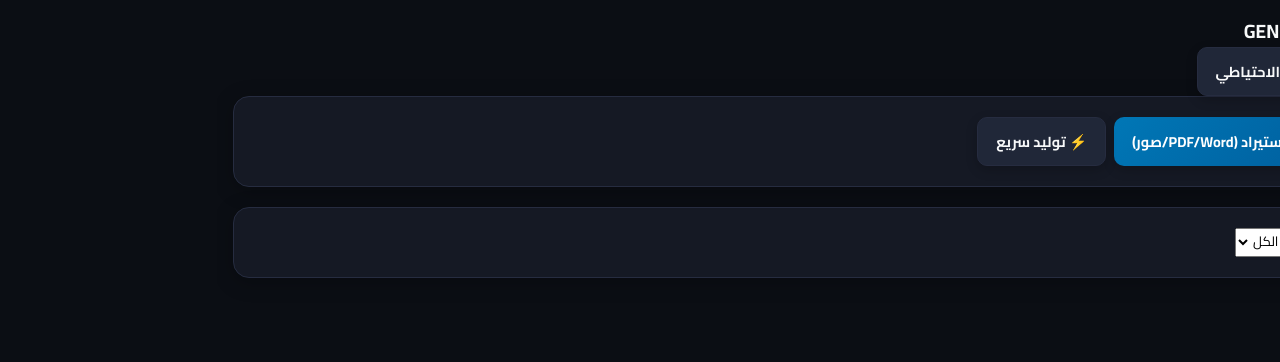
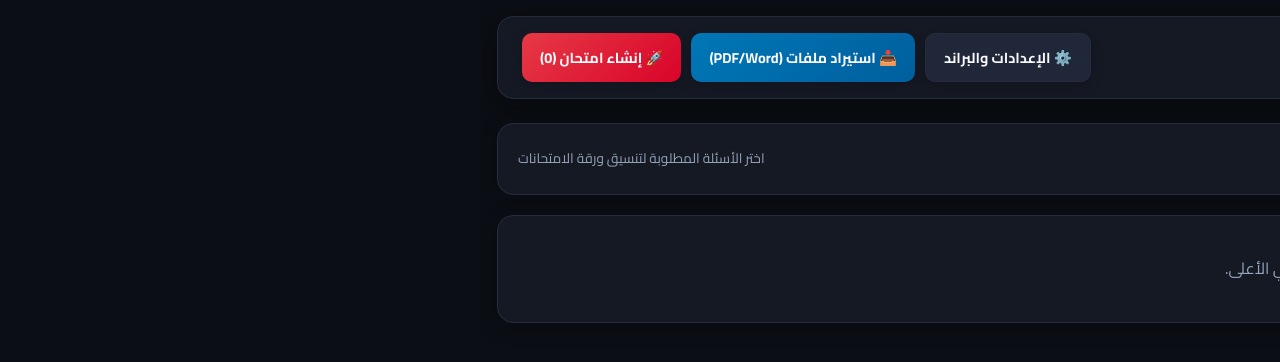
Before and after one commit to geniusbiology1/GENIUS-EXAM-MAKER, a React (Vite) app: page / in a window 1280 px wide. Shown: the top 362 px of the page. Built offline with nearby package versions, Linux system fonts and the light colour scheme.

Commit message:
Update App.jsx

```diff
--- a/src/App.jsx
+++ b/src/App.jsx
@@ -1,98 +1,144 @@
 import React, { useState, useEffect } from 'react';
-import QuestionBank from './screens/QuestionBank';
-import QuestionEditor from './screens/QuestionEditor';
+import { dbOperations } from './db/database';
+import HeaderSettingsModal from './components/HeaderSettingsModal';
+import FileImportModal from './components/FileImportModal';
 import ExamPreview from './components/ExamPreview';
-import QuickGeneratorModal from './components/QuickGeneratorModal';
-import HeaderSettingsModal from './components/HeaderSettingsModal';
-import BackupRestoreModal from './components/BackupRestoreModal';
+import './styles/global.css';
 
 export default function App() {
-  const [screen, setScreen] = useState('bank');
-  const [currentExam, setCurrentExam] = useState(null);
+  const [currentView, setCurrentView] = useState('questions'); // 'questions', 'exams', 'preview'
+  const [questions, setQuestions] = useState([]);
+  const [exams, setExams] = useState([]);
   const [selectedQuestions, setSelectedQuestions] = useState([]);
-  const [editingQuestion, setEditingQuestion] = useState(null);
+  const [activeExam, setActiveExam] = useState(null);
 
-  const [showQuickGen, setShowQuickGen] = useState(false);
-  const [showHeaderSettings, setShowHeaderSettings] = useState(false);
-  const [showBackup, setShowBackup] = useState(false);
+  const [showSettings, setShowSettings] = useState(false);
+  const [showImport, setShowImport] = useState(false);
 
-  const [headerBranding, setHeaderBranding] = useState({
+  const [branding, setBranding] = useState({
     teacherName: 'أ/ علاء شيتة',
     subjectName: 'الأحياء للثانوية العامة',
-    centerName: 'GENIUS BIOLOGY CENTER'
+    centerName: 'GENIUS BIOLOGY CENTER',
+    slogan: 'طريقك للتقفيل في الأحياء',
+    phone: '01000000000'
   });
 
   useEffect(() => {
-    const savedHeader = localStorage.getItem('genius_exam_header');
-    if (savedHeader) {
-      try { setHeaderBranding(JSON.parse(savedHeader)); } catch (e) {}
-    }
+    loadData();
   }, []);
 
-  const saveHeaderBranding = (newBranding) => {
-    setHeaderBranding(newBranding);
-    localStorage.setItem('genius_exam_header', JSON.stringify(newBranding));
+  const loadData = async () => {
+    const qList = await dbOperations.getAll('questions');
+    const eList = await dbOperations.getAll('exams');
+    setQuestions(qList || []);
+    setExams(eList || []);
+  };
+
+  const handleCreateExam = () => {
+    if (selectedQuestions.length === 0) {
+      alert('الرجاء اختيار سؤال واحد على الأقل لبناء الامتحان');
+      return;
+    }
+    const newExam = {
+      title: 'اختبار تقييمي في الأحياء',
+      duration: 60,
+      createdAt: new Date().toISOString()
+    };
+    setActiveExam(newExam);
+    setCurrentView('preview');
   };
 
   return (
-    <div className="app-container">
-      <header className="main-header no-print">
-        <div>
-          <h1 style={{ fontSize: '1.2rem', margin: 0 }}>🧠 GENIUS EXAM MAKER V3</h1>
+    <div>
+      {/* الهيدر العلوي الذكي */}
+      <header className="app-header no-print">
+        <div className="brand-title-group">
+          <h1>🧠 GENIUS EXAM MAKER V3</h1>
+          <span>{branding.teacherName}</span>
         </div>
-        <div style={{ display: 'flex', gap: '6px' }}>
-          <button className="btn btn-secondary btn-sm" onClick={() => setShowHeaderSettings(true)}>⚙️ الترويسة</button>
-          <button className="btn btn-secondary btn-sm" onClick={() => setShowBackup(true)}>💾 النسخ الاحتياطي</button>
+        <div className="header-actions">
+          <button className="btn btn-secondary" onClick={() => setShowSettings(true)}>⚙️ الإعدادات والبراند</button>
+          <button className="btn btn-accent" onClick={() => setShowImport(true)}>📥 استيراد ملفات (PDF/Word)</button>
+          <button className="btn btn-primary" onClick={handleCreateExam}>🚀 إنشاء امتحان ({selectedQuestions.length})</button>
         </div>
       </header>
 
-      <main>
-        {screen === 'bank' && (
-          <QuestionBank
-            onAddNewQuestion={() => { setEditingQuestion(null); setScreen('add'); }}
-            onEditQuestion={(q) => { setEditingQuestion(q); setScreen('add'); }}
-            onBuildExam={(exam, qList) => { setCurrentExam(exam); setSelectedQuestions(qList); setScreen('preview'); }}
-            onOpenQuickGen={() => setShowQuickGen(true)}
-          />
-        )}
+      {/* الشاشة الرئيسية للأسئلة والداشبورد الداخلي */}
+      {currentView === 'questions' && (
+        <main>
+          <div className="card">
+            <div style={{ display: 'flex', justifyContent: 'space-between', alignItems: 'center' }}>
+              <h3>📚 بنك الأسئلة المتاحة ({questions.length})</h3>
+              <p style={{ fontSize: '0.85rem', color: 'var(--text-secondary)' }}>اختر الأسئلة المطلوبة لتنسيق ورقة الامتحانات</p>
+            </div>
+          </div>
 
-        {screen === 'add' && (
-          <QuestionEditor
-            editingQuestion={editingQuestion}
-            onSaveSuccess={() => { setEditingQuestion(null); setScreen('bank'); }}
-            onCancel={() => { setEditingQuestion(null); setScreen('bank'); }}
-          />
-        )}
+          <div className="questions-list">
+            {questions.length === 0 ? (
+              <div className="card" style={{ textAlignment: 'center', padding: '40px' }}>
+                <p style={{ color: 'var(--text-secondary)' }}>لا يوجد أسئلة حالياً. قم باستيراد ملف أسئلة عبر زر (استيراد ملفات) في الأعلى.</p>
+              </div>
+            ) : (
+              questions.map((q) => {
+                const isSelected = selectedQuestions.includes(q.id);
+                return (
+                  <div key={q.id} className="q-bank-item">
+                    <div style={{ flexGrow: 1, paddingLeft: '15px' }}>
+                      <div style={{ display: 'flex', gap: '8px', marginBottom: '6px' }}>
+                        <span className={`badge ${q.type === 'mcq' ? 'badge-mcq' : 'badge-essay'}`}>
+                          {q.type === 'mcq' ? 'اختيار من متعدد' : 'سؤال مقالي'}
+                        </span>
+                        <span style={{ fontSize: '0.8rem', color: 'var(--text-secondary)' }}>{q.chapter}</span>
+                      </div>
+                      <p style={{ fontWeight: '700', fontSize: '1rem' }}>{q.text}</p>
+                    </div>
 
-        {screen === 'preview' && (
-          <ExamPreview
-            exam={currentExam}
-            questions={selectedQuestions}
-            branding={headerBranding}
-            onBack={() => setScreen('bank')}
-          />
-        )}
-      </main>
+                    <button
+                      className={`btn ${isSelected ? 'btn-primary' : 'btn-secondary'}`}
+                      onClick={() => {
+                        if (isSelected) {
+                          setSelectedQuestions(selectedQuestions.filter(id => id !== q.id));
+                        } else {
+                          setSelectedQuestions([...selectedQuestions, q.id]);
+                        }
+                      }}
+                    >
+                      {isSelected ? '✓ تم الاختيار' : '+ إضافة للامتحان'}
+                    </button>
+                  </div>
+                );
+              })
+            )}
+          </div>
+        </main>
+      )}
 
-      {showQuickGen && (
-        <QuickGeneratorModal
-          onClose={() => setShowQuickGen(false)}
-          onGenerated={(exam, qList) => { setCurrentExam(exam); setSelectedQuestions(qList); setShowQuickGen(false); setScreen('preview'); }}
+      {/* شاشة معاينة وتصدير الامتحان */}
+      {currentView === 'preview' && (
+        <ExamPreview
+          exam={activeExam}
+          questions={questions.filter(q => selectedQuestions.includes(q.id))}
+          branding={branding}
+          onBack={() => setCurrentView('questions')}
         />
       )}
 
-      {showHeaderSettings && (
+      {/* المودالات والشبكات المنبثقة */}
+      {showSettings && (
         <HeaderSettingsModal
-          branding={headerBranding}
-          onSave={saveHeaderBranding}
-          onClose={() => setShowHeaderSettings(false)}
+          branding={branding}
+          onSave={(updated) => setBranding(updated)}
+          onClose={() => setShowSettings(false)}
         />
       )}
 
-      {showBackup && (
-        <BackupRestoreModal
-          onClose={() => setShowBackup(false)}
-          onDataRestored={() => window.location.reload()}
+      {showImport && (
+        <FileImportModal
+          onClose={() => setShowImport(false)}
+          onImportSuccess={() => {
+            setShowImport(false);
+            loadData();
+          }}
         />
       )}
     </div>
```
